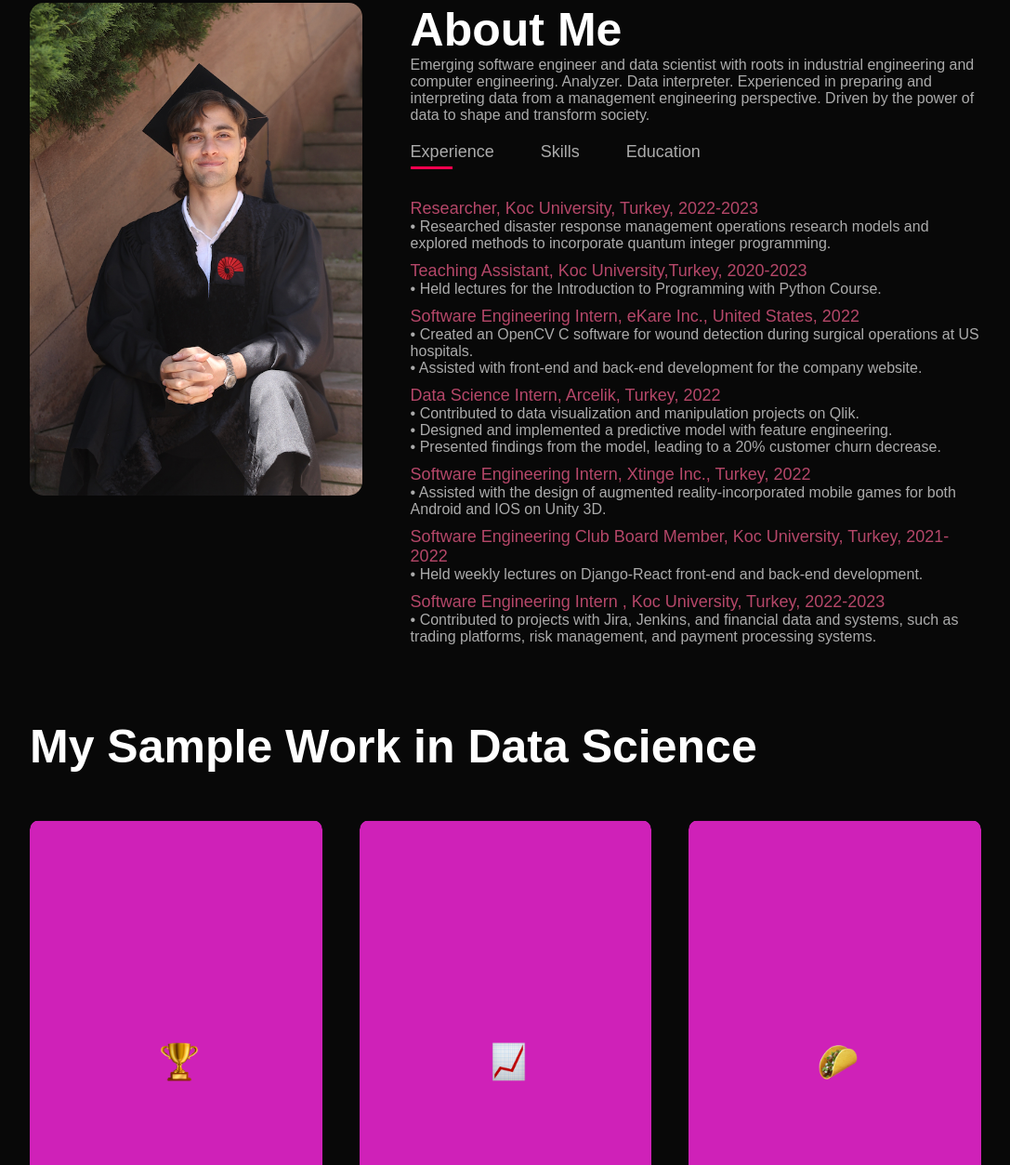
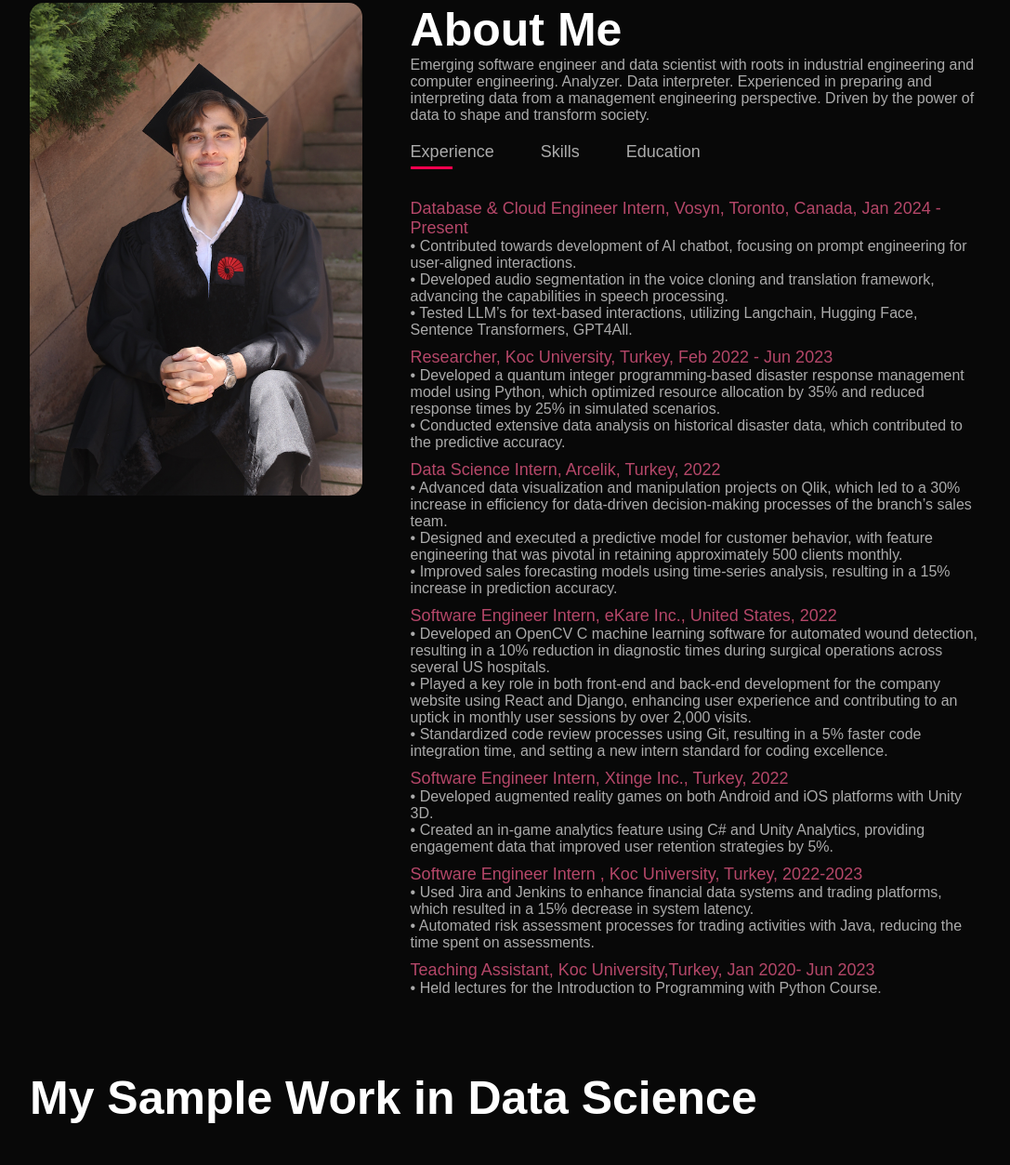
Before and after one commit to brdrbr/website, a plain HTML site: page index.html in a window 1280 px wide. Shown: the part 807-2060 px from the top of the page at 93% size, without its empty margins (96-1183 px from the left). Drawn offline with Linux system fonts and the light colour scheme.

Commit message:
Update index.html

```diff
--- a/index.html
+++ b/index.html
@@ -55,26 +55,28 @@
                 </div>
                 <div class="tab-contents active-tab" id="skills">
                     <ul>
-                            <li><span>Researcher, Koc University, Turkey, 2022-2023</span><br>•	Researched disaster response management operations research models
-                                and explored methods to incorporate quantum integer programming.
+                            <li><span>Database & Cloud Engineer Intern, Vosyn, Toronto, Canada, Jan 2024 - Present</span><br>•	Contributed towards development of AI chatbot, focusing on prompt engineering for user-aligned interactions.<br>
+                                •	Developed audio segmentation in the voice cloning and translation framework, advancing the capabilities in speech processing.<br>
+                                •	Tested LLM’s for text-based interactions, utilizing Langchain, Hugging Face, Sentence Transformers, GPT4All.
                                 </li>
-                            <li><span>Teaching Assistant, Koc University,Turkey, 2020-2023</span><br>•	Held lectures for the Introduction to Programming with Python Course.
+                            <li><span>Researcher, Koc University, Turkey, Feb 2022 - Jun 2023</span><br>•	Developed a quantum integer programming-based disaster response management model using Python, which optimized resource allocation by 35% and reduced response times by 25% in simulated scenarios.<br>
+                                •	Conducted extensive data analysis on historical disaster data, which contributed to the predictive accuracy.
                                 </li>
-                            <li><span>Software Engineering Intern, eKare Inc., United States, 2022</span><br>•	Created an OpenCV C software for wound detection during surgical operations
-                                at US hospitals.<br>
-                                •	Assisted with front-end and back-end development for the company website.
+                            <li><span>Data Science Intern, Arcelik, Turkey, 2022</span><br>•    Advanced data visualization and manipulation projects on Qlik, which led to a 30% increase in efficiency for data-driven decision-making processes of the branch’s sales team.<br>
+                                •	Designed and executed a predictive model for customer behavior, with feature engineering that was pivotal in retaining approximately 500 clients monthly.<br>
+                                •	Improved sales forecasting models using time-series analysis, resulting in a 15% increase in prediction accuracy.
                                 </li>
-                            <li><span>Data Science Intern, Arcelik, Turkey, 2022</span><br>•	Contributed to data visualization and manipulation projects on Qlik.<br>
-                                •	Designed and implemented a predictive model with feature engineering.<br>
-                                •	Presented findings from the model, leading to a 20% customer churn decrease.
+                            <li><span>Software Engineer Intern, eKare Inc., United States, 2022</span><br>•    Developed an OpenCV C machine learning software for automated wound detection, resulting in a 10% reduction in diagnostic times during surgical operations across several US hospitals.<br>
+                                •	Played a key role in both front-end and back-end development for the company website using React and Django, enhancing user experience and contributing to an uptick in monthly user sessions by over 2,000 visits.<br>
+                                •	Standardized code review processes using Git, resulting in a 5% faster code integration time, and setting a new intern standard for coding excellence.
                                 </li>
-                            <li><span>Software Engineering Intern, Xtinge Inc., Turkey, 2022</span><br>•	Assisted with the design of augmented reality-incorporated mobile games
-                                for both Android and IOS on Unity 3D.
+                            <li><span>Software Engineer Intern, Xtinge Inc., Turkey, 2022</span><br>•	Developed augmented reality games on both Android and iOS platforms with Unity 3D.<br>
+                                •	Created an in-game analytics feature using C# and Unity Analytics, providing engagement data that improved user retention strategies by 5%.
                                 </li>
-                            <li><span>Software Engineering Club Board Member, Koc University, Turkey, 2021-2022</span><br>•	Held weekly lectures on Django-React front-end and back-end development.
+                            <li><span>Software Engineer Intern , Koc University, Turkey, 2022-2023</span><br>•	Used Jira and Jenkins to enhance financial data systems and trading platforms, which resulted in a 15% decrease in system latency.<br>
+                                •	Automated risk assessment processes for trading activities with Java, reducing the time spent on assessments.
                                 </li>
-                            <li><span>Software Engineering Intern , Koc University, Turkey, 2022-2023</span><br>•	Contributed to projects with Jira, Jenkins, and financial data and systems,
-                                such as trading platforms, risk management, and payment processing systems.
+                            <li><span>Teaching Assistant, Koc University,Turkey, Jan 2020- Jun 2023</span><br>•    Held lectures for the Introduction to Programming with Python Course.
                                 </li>
                     </ul>
                 </div>
```
